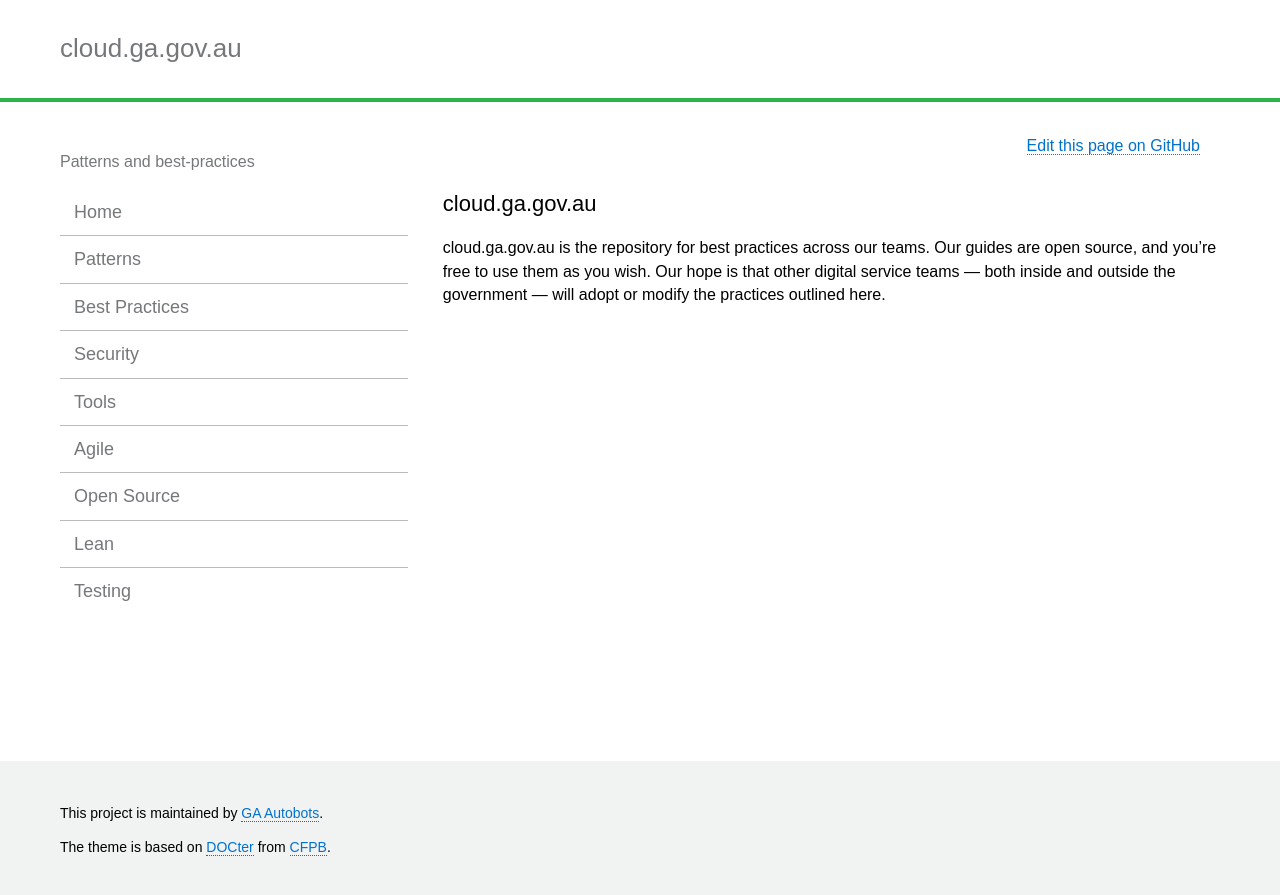
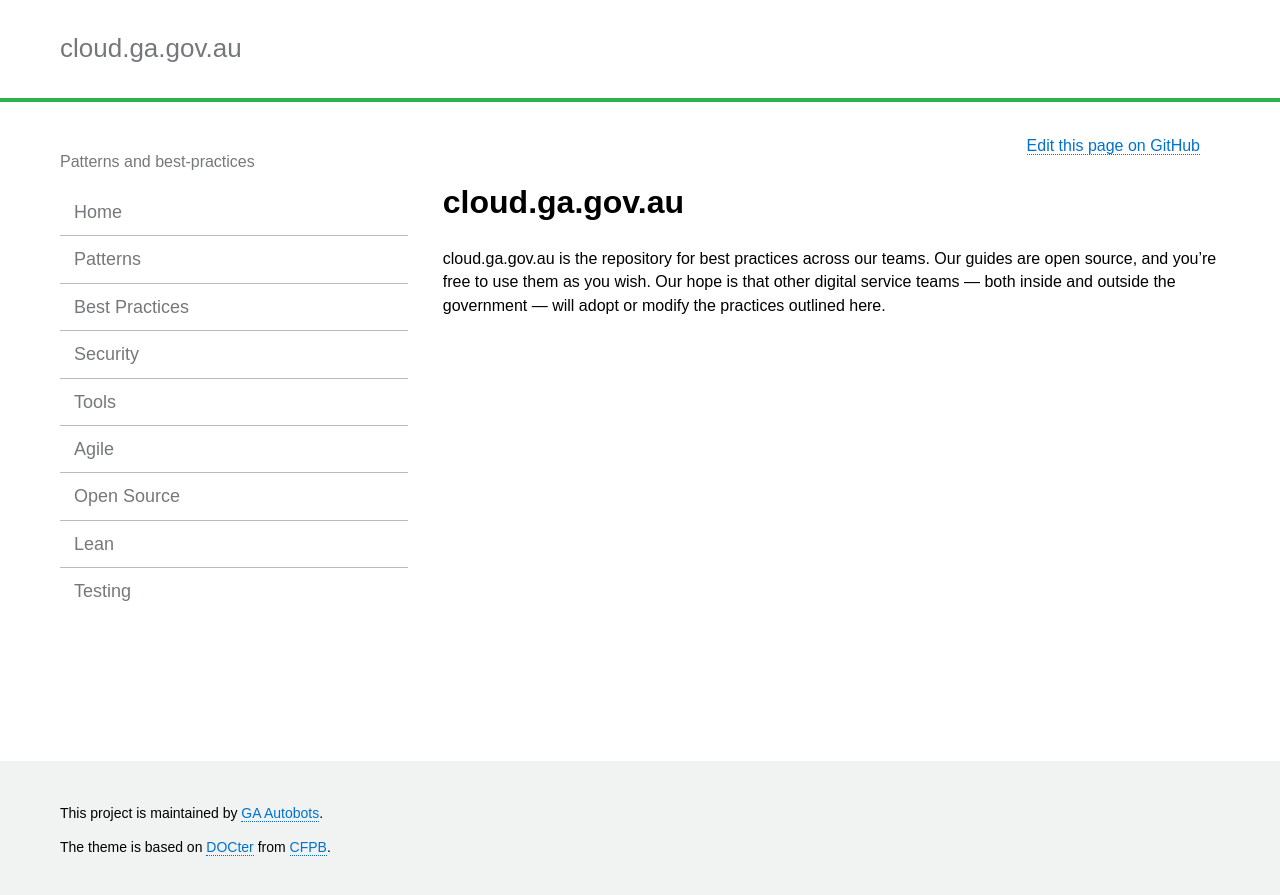
Before and after one commit to GeoscienceAustralia/cloud, a Jekyll site: the page built from docs/index.html, in a window 1280 px wide. Shown: the top 895 px of the page. Built offline with Jekyll 4.4.1, drawn with Linux system fonts in a browser that asks for light colours.

Commit message:
Increase header size

```diff
--- a/docs/_includes/index.md
+++ b/docs/_includes/index.md
@@ -1,2 +1,2 @@
-## cloud.ga.gov.au
+# cloud.ga.gov.au
 cloud.ga.gov.au is the repository for best practices across our teams. Our guides are open source, and you're free to use them as you wish. Our hope is that other digital service teams — both inside and outside the government — will adopt or modify the practices outlined here.
```
